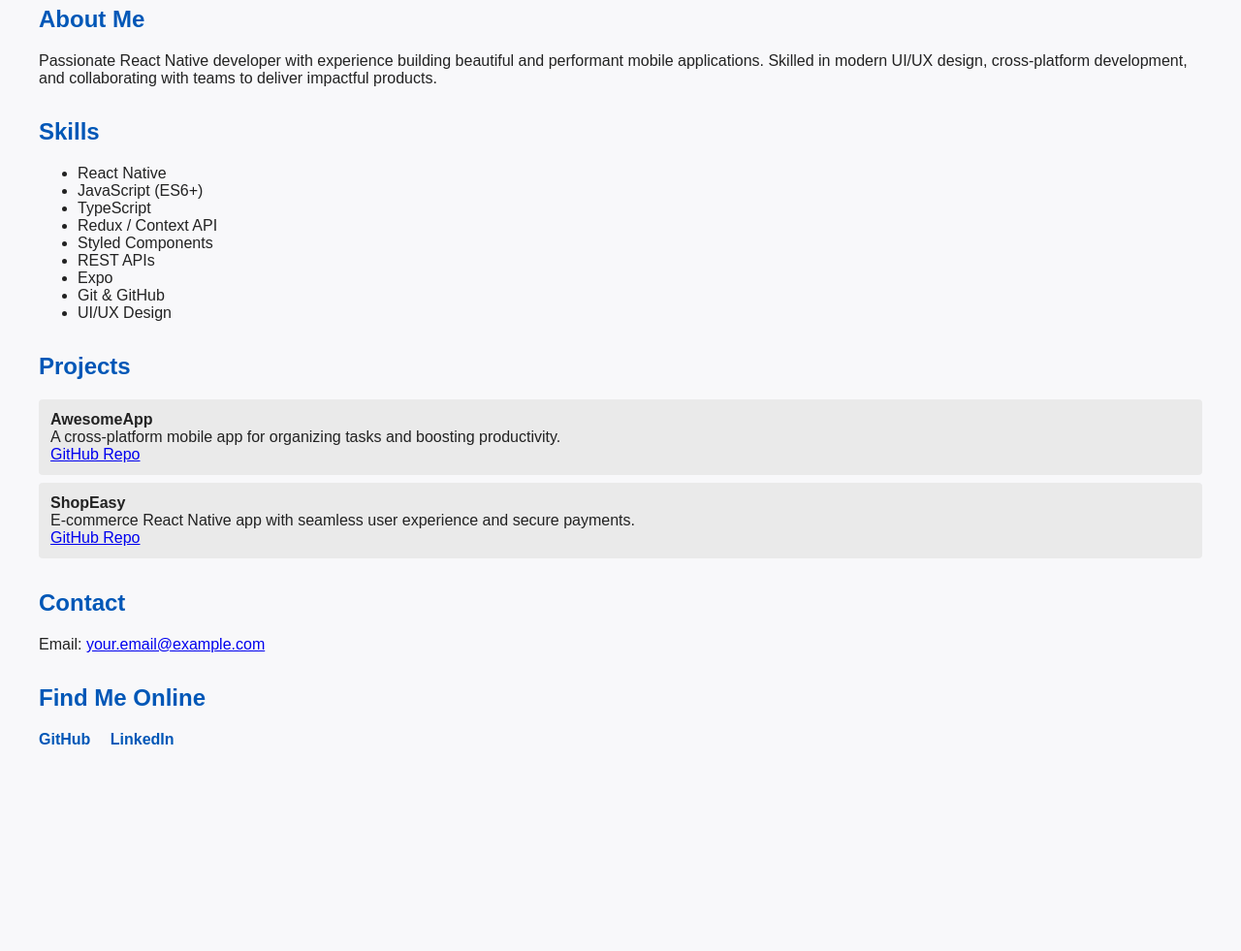
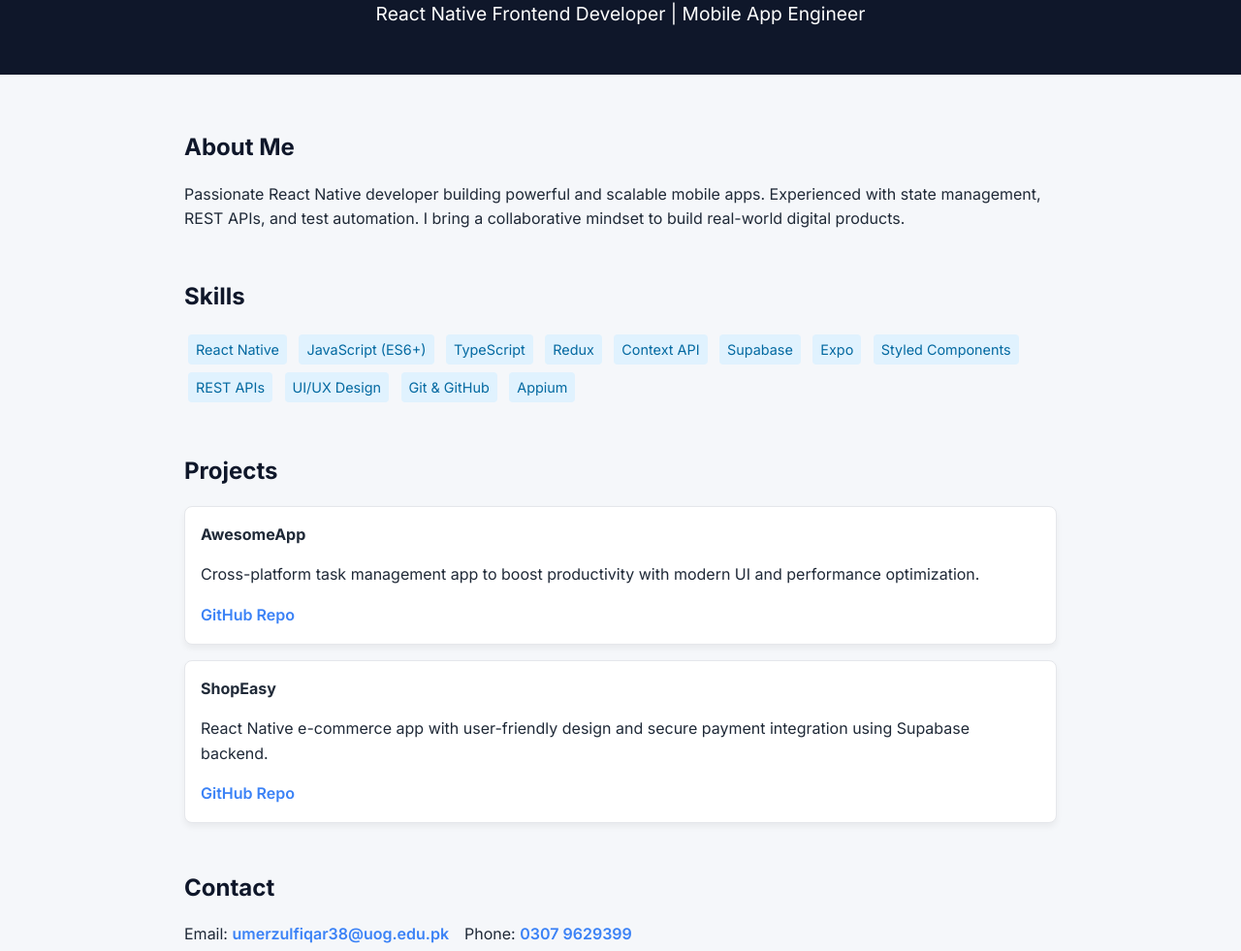
Before and after one commit to umerzulfiqar021/umerzulfiqar021.github.io, a plain HTML site: page index.html in a window 1280 px wide. Shown: the part 140-1121 px from the top of the page at 97% size. Before the commit the page ends 952 px from the top, so only its background shows below. Drawn offline with Linux system fonts and the light colour scheme.

Commit message:
Update index.html

```diff
--- a/index.html
+++ b/index.html
@@ -2,70 +2,142 @@
 <html lang="en">
 <head>
   <meta charset="UTF-8">
-  <title>Umer Zulfiqar - React Native Frontend Developer</title>
+  <title>Umer Zulfiqar - React Native Developer</title>
+  <meta name="viewport" content="width=device-width, initial-scale=1.0">
+  <link href="https://fonts.googleapis.com/css2?family=Inter:wght@400;600;700&display=swap" rel="stylesheet">
   <style>
-    body { font-family: Arial, sans-serif; margin: 40px; background: #f8f8fa; color: #222;}
-    h1, h2 { color: #0057b7;}
-    .section { margin-bottom: 32px;}
-    .projects ul { list-style: none; padding: 0; }
-    .projects li { background: #eaeaea; margin: 8px 0; padding: 12px; border-radius: 4px;}
-    .social a { margin-right: 16px; text-decoration: none; color: #0057b7; font-weight: bold;}
+    body {
+      font-family: 'Inter', sans-serif;
+      margin: 0;
+      background: #f5f7fa;
+      color: #1f2937;
+      line-height: 1.6;
+    }
+    header {
+      background: #0f172a;
+      color: #fff;
+      padding: 2rem;
+      text-align: center;
+    }
+    header h1 {
+      font-size: 2.5rem;
+      margin-bottom: 0.5rem;
+    }
+    header h2 {
+      font-size: 1.2rem;
+      font-weight: 400;
+    }
+    .container {
+      max-width: 900px;
+      margin: auto;
+      padding: 2rem;
+    }
+    section {
+      margin-bottom: 3rem;
+    }
+    h3 {
+      font-size: 1.5rem;
+      color: #0f172a;
+      margin-bottom: 1rem;
+    }
+    ul {
+      list-style: none;
+      padding-left: 0;
+    }
+    li {
+      background: #ffffff;
+      border: 1px solid #e5e7eb;
+      border-radius: 8px;
+      padding: 1rem;
+      margin-bottom: 1rem;
+      box-shadow: 0 4px 6px rgba(0,0,0,0.05);
+    }
+    a {
+      color: #3b82f6;
+      text-decoration: none;
+      font-weight: 600;
+    }
+    .contact-info, .social-links {
+      display: flex;
+      flex-wrap: wrap;
+      gap: 1rem;
+    }
+    .badge {
+      display: inline-block;
+      background: #e0f2fe;
+      color: #0369a1;
+      padding: 0.25rem 0.5rem;
+      border-radius: 4px;
+      margin: 0.25rem;
+      font-size: 0.9rem;
+    }
+    .card-title {
+      font-weight: 700;
+    }
   </style>
 </head>
 <body>
+  <header>
     <h1>Umer Zulfiqar</h1>
-  <h2>React Native Frontend Developer</h2>
+    <h2>React Native Frontend Developer | Mobile App Engineer</h2>
+  </header>
+  <div class="container">
+    <section>
+      <h3>About Me</h3>
+      <p>
+        Passionate React Native developer building powerful and scalable mobile apps. Experienced with state management, REST APIs, and test automation. I bring a collaborative mindset to build real-world digital products.
+      </p>
+    </section>
 
-  <div class="section about">
-    <h2>About Me</h2>
-    <p>
-      Passionate React Native developer with experience building beautiful and performant mobile applications.
-      Skilled in modern UI/UX design, cross-platform development, and collaborating with teams to deliver impactful products.
-    </p>
+    <section>
+      <h3>Skills</h3>
+      <div>
+        <span class="badge">React Native</span>
+        <span class="badge">JavaScript (ES6+)</span>
+        <span class="badge">TypeScript</span>
+        <span class="badge">Redux</span>
+        <span class="badge">Context API</span>
+        <span class="badge">Supabase</span>
+        <span class="badge">Expo</span>
+        <span class="badge">Styled Components</span>
+        <span class="badge">REST APIs</span>
+        <span class="badge">UI/UX Design</span>
+        <span class="badge">Git & GitHub</span>
+        <span class="badge">Appium</span>
       </div>
+    </section>
 
-  <div class="section skills">
-    <h2>Skills</h2>
-    <ul>
-      <li>React Native</li>
-      <li>JavaScript (ES6+)</li>
-      <li>TypeScript</li>
-      <li>Redux / Context API</li>
-      <li>Styled Components</li>
-      <li>REST APIs</li>
-      <li>Expo</li>
-      <li>Git & GitHub</li>
-      <li>UI/UX Design</li>
-    </ul>
-  </div>
-
-  <div class="section projects">
-    <h2>Projects</h2>
+    <section>
+      <h3>Projects</h3>
       <ul>
         <li>
-        <strong>AwesomeApp</strong><br>
-        A cross-platform mobile app for organizing tasks and boosting productivity.<br>
+          <div class="card-title">AwesomeApp</div>
+          <p>Cross-platform task management app to boost productivity with modern UI and performance optimization.</p>
           <a href="https://github.com/umerzulfiqar021/awesomeapp" target="_blank">GitHub Repo</a>
         </li>
         <li>
-        <strong>ShopEasy</strong><br>
-        E-commerce React Native app with seamless user experience and secure payments.<br>
+          <div class="card-title">ShopEasy</div>
+          <p>React Native e-commerce app with user-friendly design and secure payment integration using Supabase backend.</p>
           <a href="https://github.com/umerzulfiqar021/shopeasy" target="_blank">GitHub Repo</a>
         </li>
-      <!-- Add your own projects here -->
       </ul>
+    </section>
+
+    <section>
+      <h3>Contact</h3>
+      <div class="contact-info">
+        <div>Email: <a href="mailto:umerzulfiqar38@uog.edu.pk">umerzulfiqar38@uog.edu.pk</a></div>
+        <div>Phone: <a href="tel:+923079629399">0307 9629399</a></div>
       </div>
+    </section>
 
-  <div class="section contact">
-    <h2>Contact</h2>
-    <p>Email: <a href="mailto:your.email@example.com">your.email@example.com</a></p>
-  </div>
-
-  <div class="section social">
-    <h2>Find Me Online</h2>
+    <section>
+      <h3>Find Me Online</h3>
+      <div class="social-links">
         <a href="https://github.com/umerzulfiqar021" target="_blank">GitHub</a>
         <a href="https://linkedin.com/in/yourprofile" target="_blank">LinkedIn</a>
-    <!-- Add more social links if needed -->
+      </div>
+    </section>
   </div>
 </body>
 </html>
```
Lines whose indentation alone changed are shown as unchanged.
